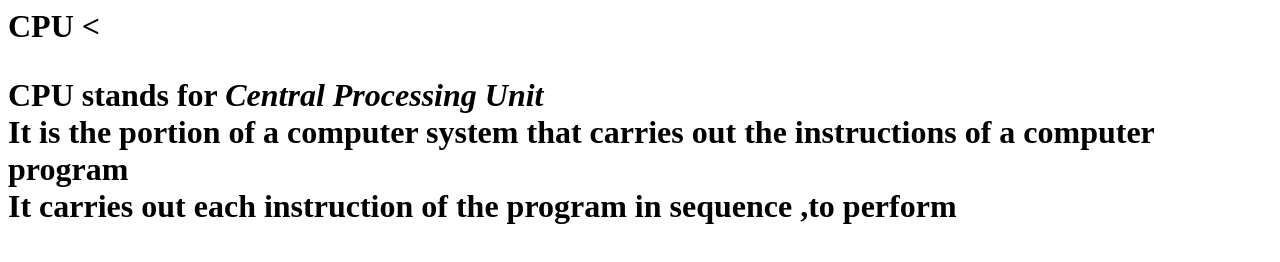
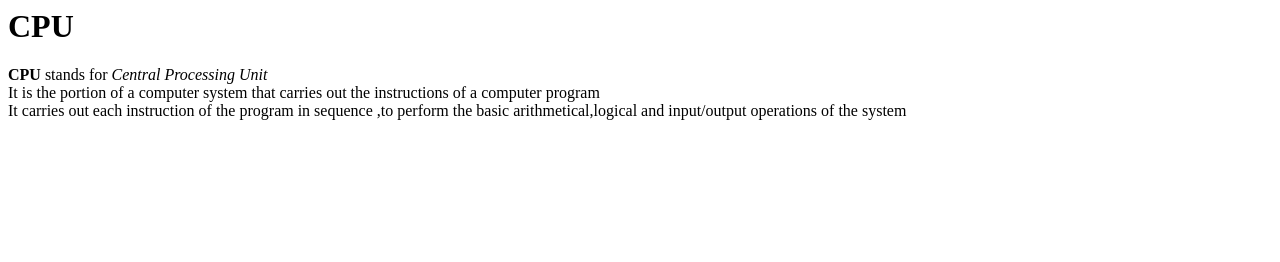
Before and after one commit to iamneo-production/bfffbaaeedadaeccdfffebaeceaec, a website: page public/index.html in a window 1280 px wide. Drawn offline with Linux system fonts and the light colour scheme.

Commit message:
Backup Commit

```diff
--- a/public/index.html
+++ b/public/index.html
@@ -1,7 +1,7 @@
 <html>
-        <body><h1><b> CPU <<p><b> CPU </b> stands for <i> Central Processing Unit</i><br>
+        <body><h1><b> CPU </b></h1><p><b> CPU </b> stands for <i> Central Processing Unit</i><br>
             It is the portion of a computer system that carries out the instructions of a computer program<br>
-            It carries out each instruction of the program in sequence ,to perform
+            It carries out each instruction of the program in sequence ,to perform the basic arithmetical,logical and input/output operations of the system </P>
 
         </body>
 
```
